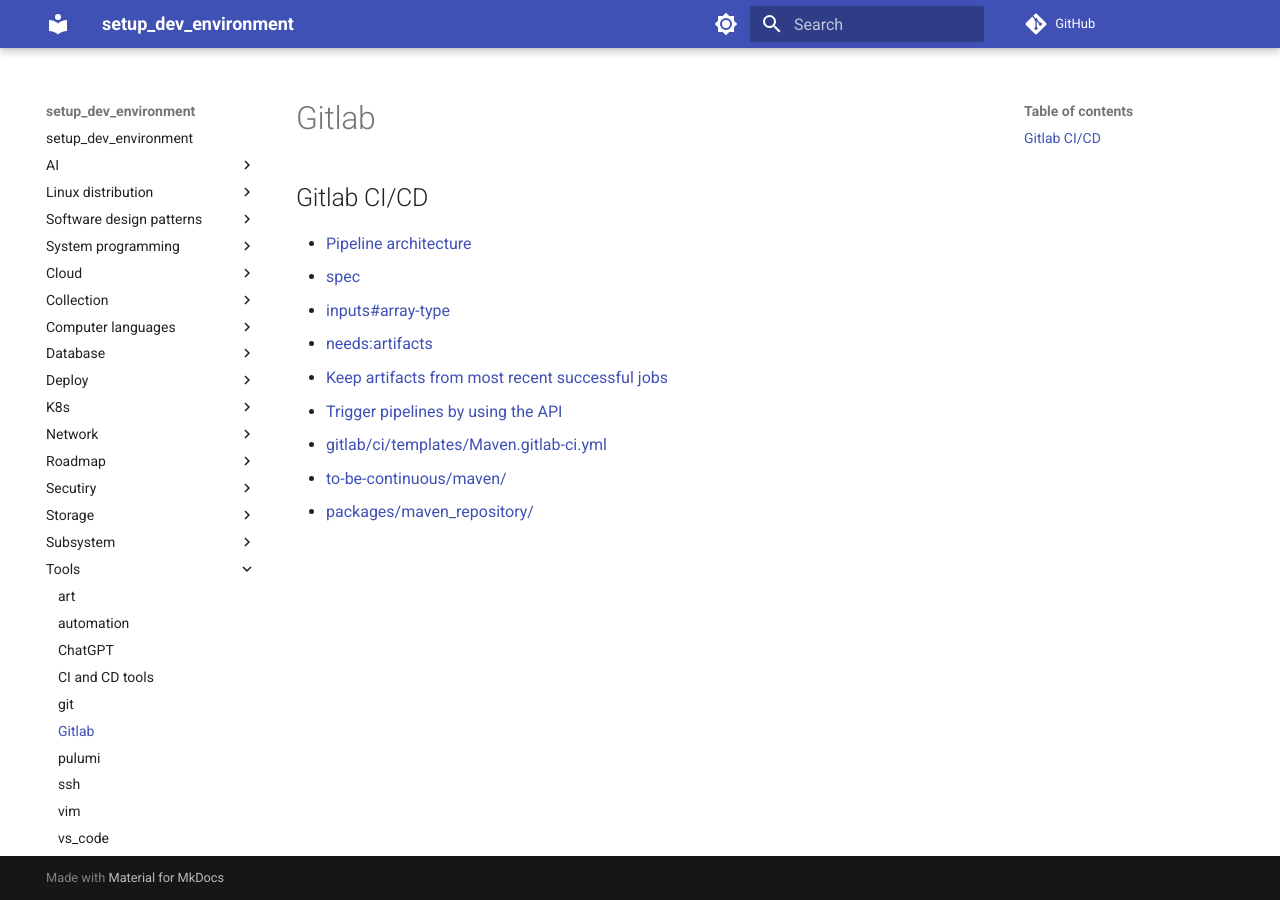
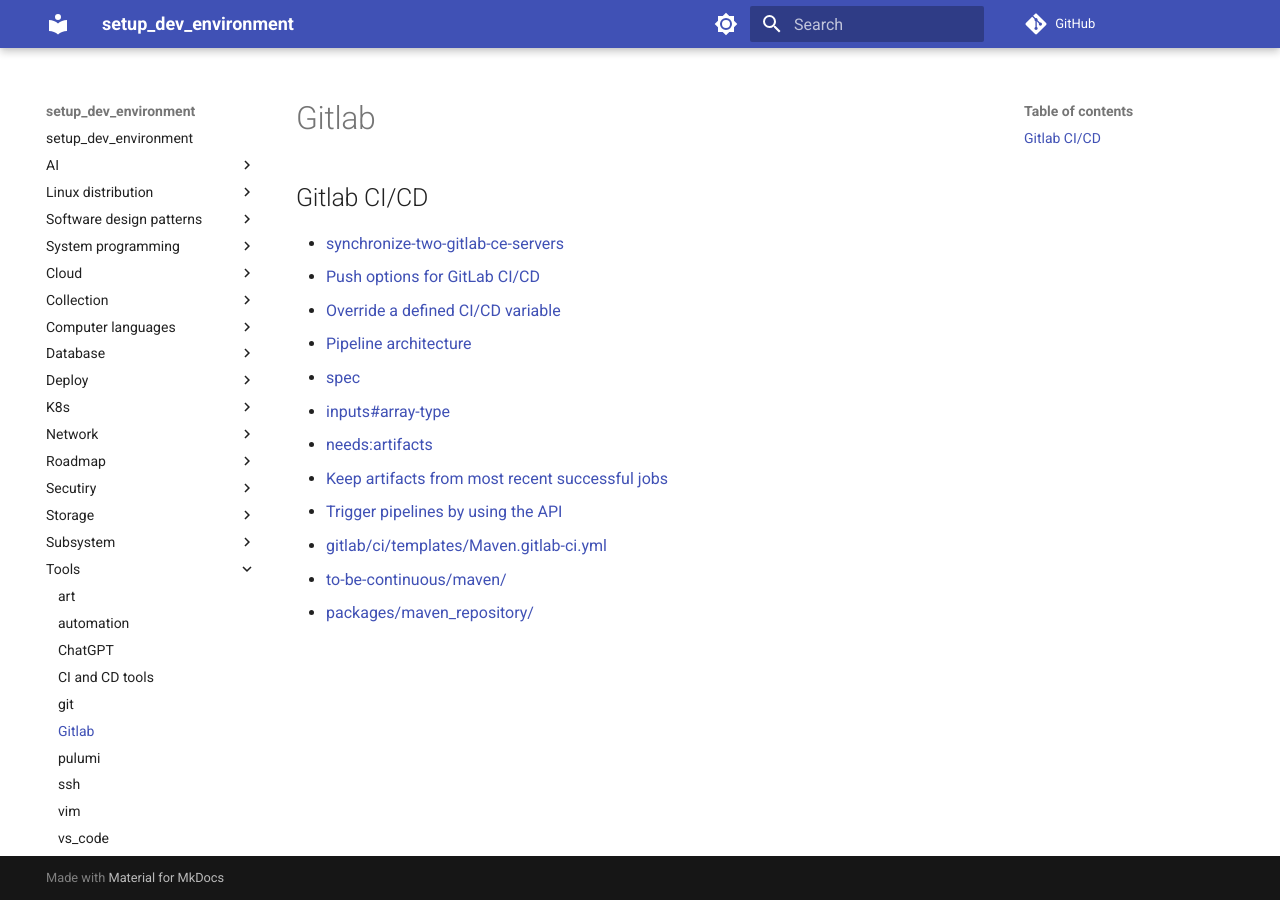
Before and after one commit to hong539/setup_dev_environment, an MkDocs documentation site: the page built from docs/tools/gitlab.md, in a window 1280 px wide. Built offline with MkDocs 1.6.1 and Material for MkDocs 9.7.7, drawn with Linux system fonts in a browser that asks for light colours; comment, search, counter and statistics services are not loaded.

Commit message:
Update docs

```diff
--- a/docs/tools/gitlab.md
+++ b/docs/tools/gitlab.md
@@ -2,6 +2,9 @@
 
 ## Gitlab CI/CD
 
+* [synchronize-two-gitlab-ce-servers](https://forum.gitlab.com/t/synchronize-two-gitlab-ce-servers/27951)
+* [Push options for GitLab CI/CD](https://docs.gitlab.com/ee/gitlab-basics/add-file.html#push-options-for-gitlab-cicd)
+* [Override a defined CI/CD variable](https://docs.gitlab.com/ee/ci/variables/#override-a-defined-cicd-variable)
 * [Pipeline architecture](https://docs.gitlab.com/ee/ci/pipelines/pipeline_architectures.html)
 * [spec](https://docs.gitlab.com/ee/ci/yaml/#spec)
 * [inputs#array-type](https://docs.gitlab.com/ee/ci/yaml/inputs.html#array-type)
```
Also changed, not shown: docs/tools/vim.md (+1 -0 lines).
